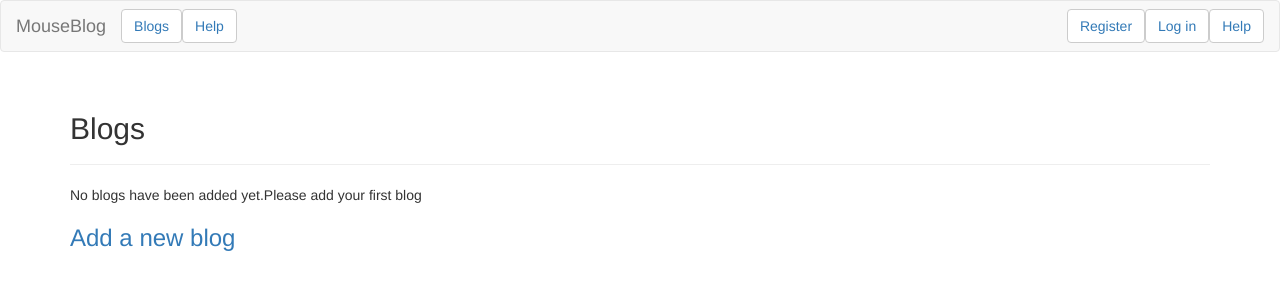
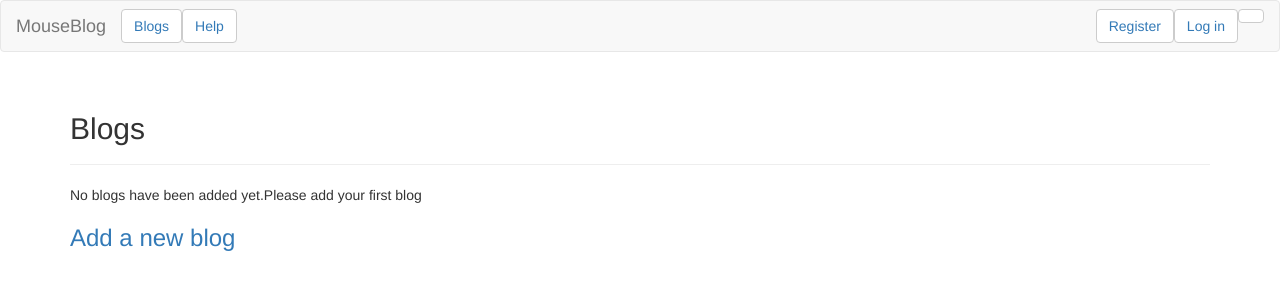
Before and after one commit to angelmouse-max/MouseBlog, a Django app: page /blogs/ in a window 1280 px wide. Shown: the top 300 px of the page. Run offline with Django 3.2, Linux system fonts and the light colour scheme; data that the repository does not hold is empty; some libraries are stand-ins or nearby versions.

Commit message:
a new website

```diff
--- a/MouseBlogs/templates/MouseBlogs/base.html
+++ b/MouseBlogs/templates/MouseBlogs/base.html
@@ -44,7 +44,6 @@
                 <li><button type="button" class="btn btn-default navbar-btn">
               <a href="{% url 'users:login' %}">Log in</a></button></li>
                 <li><button type="button" class="btn btn-default navbar-btn">
-              <a href="{% url 'MouseBlogs:help' %}">Help</a></button></li>
              {% endif %}
 
           </ul>
```
